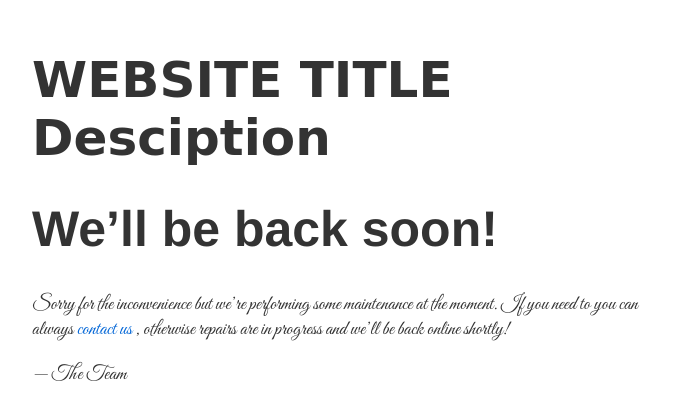
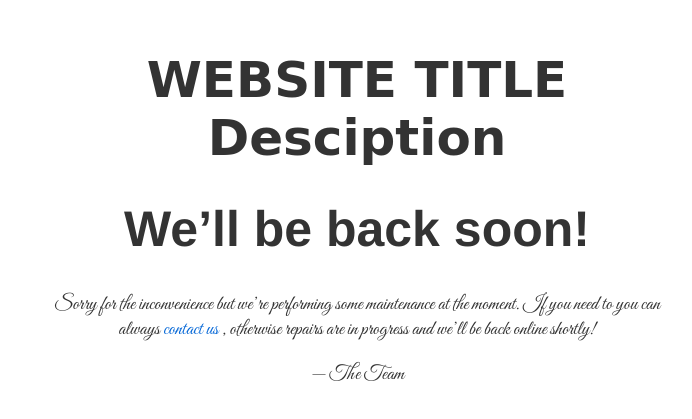
Before and after one commit to H-Mohamed/Site-Under-Maintenance, a plain HTML site: page index.html in a window 1280 px wide. Shown: the part 141-560 px from the top of the page, without its empty margins (283-975 px from the left). Drawn offline with Linux system fonts and the light colour scheme; a web font is replaced by a local one.

Commit message:
Made some changes in code style

```diff
--- a/index.html
+++ b/index.html
@@ -1,17 +1,11 @@
-<!doctype html>
-<title>Site Maintenance</title>
-<style>
-  body { text-align: center; padding: 150px; }
-  h1 { font-size: 50px; }
-  body { font: 20px Helvetica, sans-serif; color: #333; }
-  .container { display: block; text-align: left; width: 650px; margin: 0 auto; }
-  .font{font-family: 'Great Vibes', cursive;}
-  .LOGO{font-family: 'Libre Barcode 128 Text', cursive;}
-  a { color: #0366d6; text-decoration: none; }
-  a:hover { color: #333; text-decoration: none; }
-</style>
-<link href="https://fonts.googleapis.com/css?family=Great+Vibes" rel="stylesheet">
-<link href="https://fonts.googleapis.com/css?family=Libre+Barcode+128+Text" rel="stylesheet">
+<!DOCTYPE html>
+<head>
+  <title>Site Maintenance</title>
+  <meta charset="UTF-8">
+  <link rel="stylesheet" href="./style.css">
+  <link href="https://fonts.googleapis.com/css?family=Great+Vibes" rel="stylesheet">
+  <link href="https://fonts.googleapis.com/css?family=Libre+Barcode+128+Text" rel="stylesheet">
+</head>
 <div class='container'>
     <h1 class="LOGO">WEBSITE TITLE<span> Desciption</span></h1>
     <h1>We&rsquo;ll be back soon!</h1>
@@ -22,3 +16,4 @@
         <p>&mdash; The Team</p>
     </div>
 </div>
+</html>
--- /dev/null
+++ b/style.css
@@ -0,0 +1,31 @@
+body{
+    text-align: center; padding: 150px;
+    font: 20px Helvetica, sans-serif; color: #333;
+ }
+
+h1{
+    font-size: 50px;
+ }
+
+.container{
+    display: block;
+    text-align: center;
+    width: 650px;
+     margin: 0 auto;
+}
+
+.font{
+    font-family: 'Great Vibes', cursive;
+}
+
+.LOGO{
+    font-family: 'Libre Barcode 128 Text', cursive;
+}
+
+a{
+     color: #0366d6; text-decoration: none;
+}
+
+a:hover{
+    color: #333; text-decoration: none;
+ }
```
